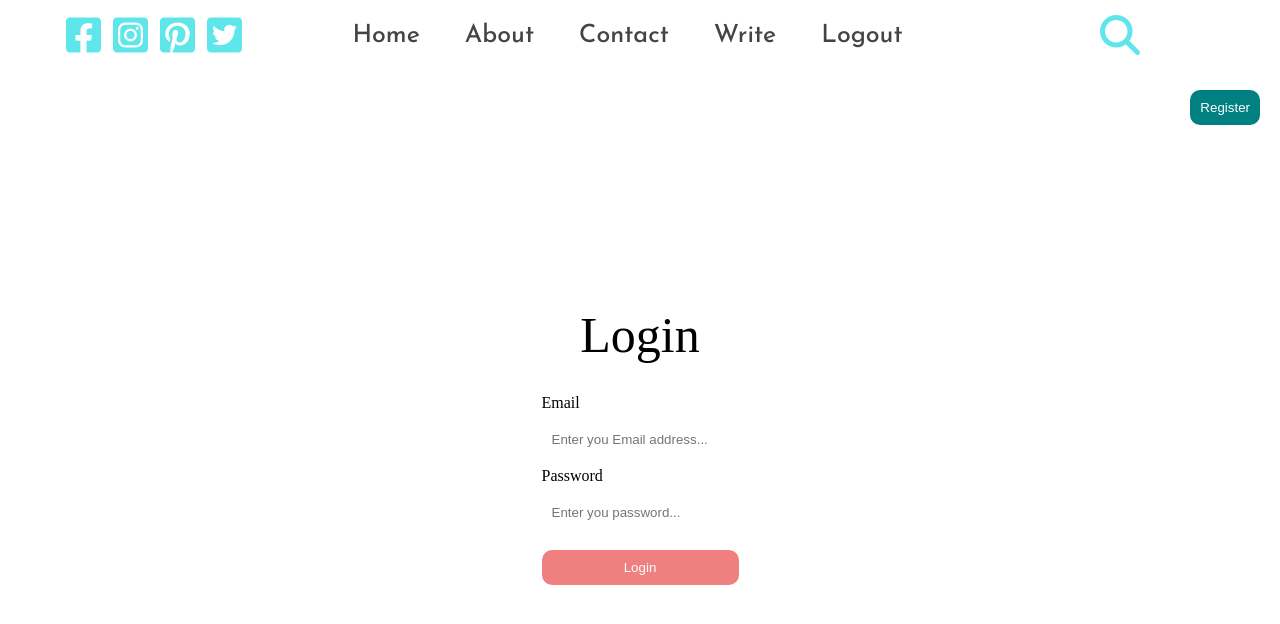
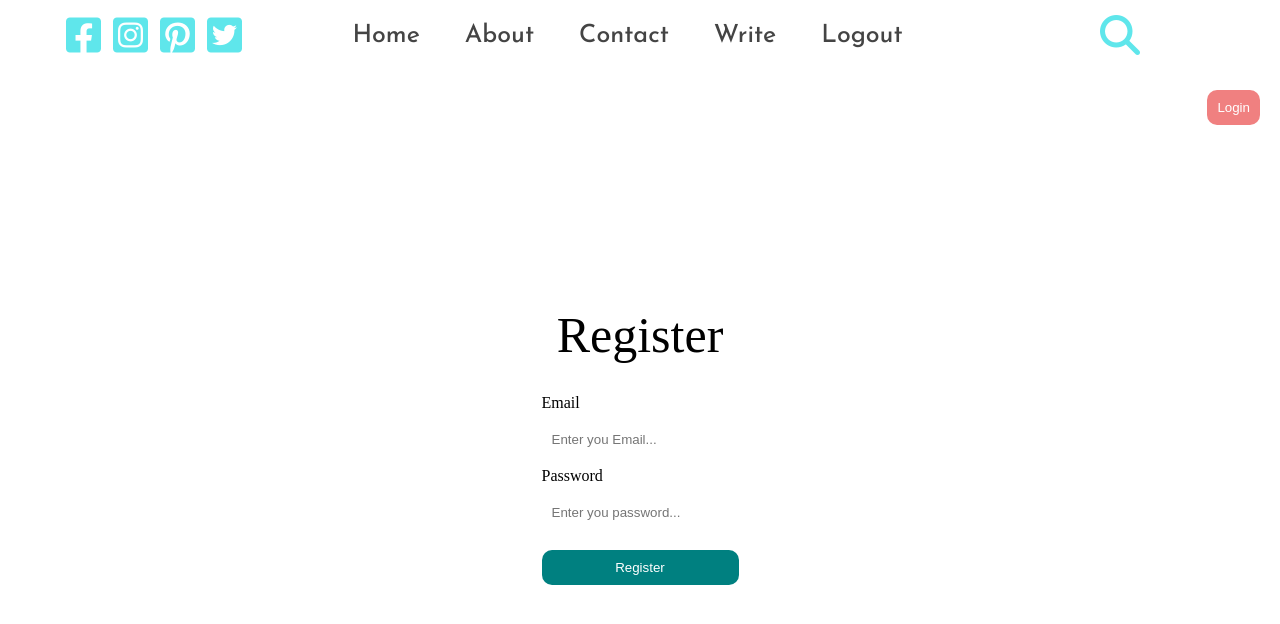
Before and after one commit to sushmita4296/Blog-with-react, a React (Create React App) app: page / in a window 1280 px wide. Shown: the top 624 px of the page. Built offline with nearby package versions, Linux system fonts and the light colour scheme; the HTML template or start-up script is replaced by a standard one.

Commit message:
update registration

```diff
--- a/src/App.js
+++ b/src/App.js
@@ -5,12 +5,13 @@ import Single from "./pages/single/Single"
 import Write from "./pages/write/Write";
 import Settings from "./pages/settings/Settings";
 import Login from "./pages/login/Login";
+import Register from "./pages/register/Register";
 
 function App() {
   return (
     <div className="App">
       <TopBar />
-      <Login />
+      <Register />
     </div>
   );
 }
--- a/src/pages/register/Register.jsx
+++ b/src/pages/register/Register.jsx
@@ -3,15 +3,15 @@ import "./register.css";
 function Register() {
   return (
     <div className="register">
-      <span className="registerTitle">Login</span>
+      <span className="registerTitle">Register </span>
       <form className="registerForm">
         <label>Email</label>
-        <input type="email" className="registerInput" placeholder="Enter you Email address..." />
+        <input type="email" className="registerInput" placeholder="Enter you Email..." />
         <label>Password</label>
         <input type="password" className="registerInput" placeholder="Enter you password..." />
         <button className="registerButton">Register</button>
       </form>
-      <button className="loginLoginButton">Login</button>
+      <button className="registerLoginButton">Login</button>
     </div>
   );
 }
--- a/src/pages/register/register.css
+++ b/src/pages/register/register.css
@@ -26,7 +26,7 @@
 .registerButton{
   margin-top: 20px;
   cursor: pointer;
-  background-color: lightcoral;
+  background-color: teal;
   border: none;
   color: #fff;
   border-radius: 10px;
@@ -36,7 +36,7 @@
   position: absolute;
   top: 90px;
   right: 20px;
-  background-color: teal;
+  background-color: lightcoral;
   cursor: pointer;
   padding: 10px;
   color: #fff;
```
